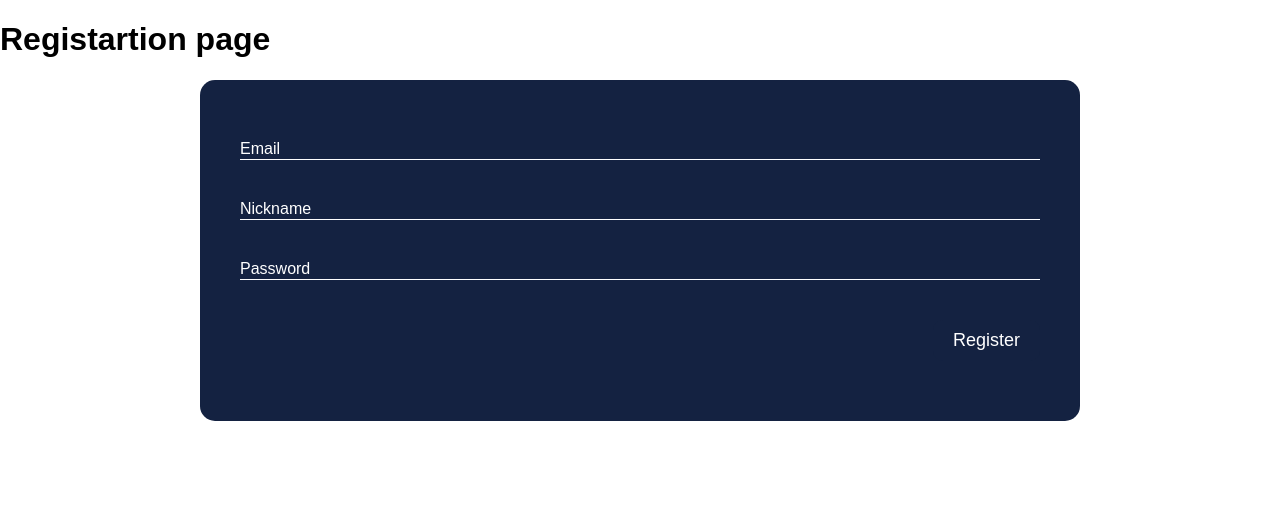
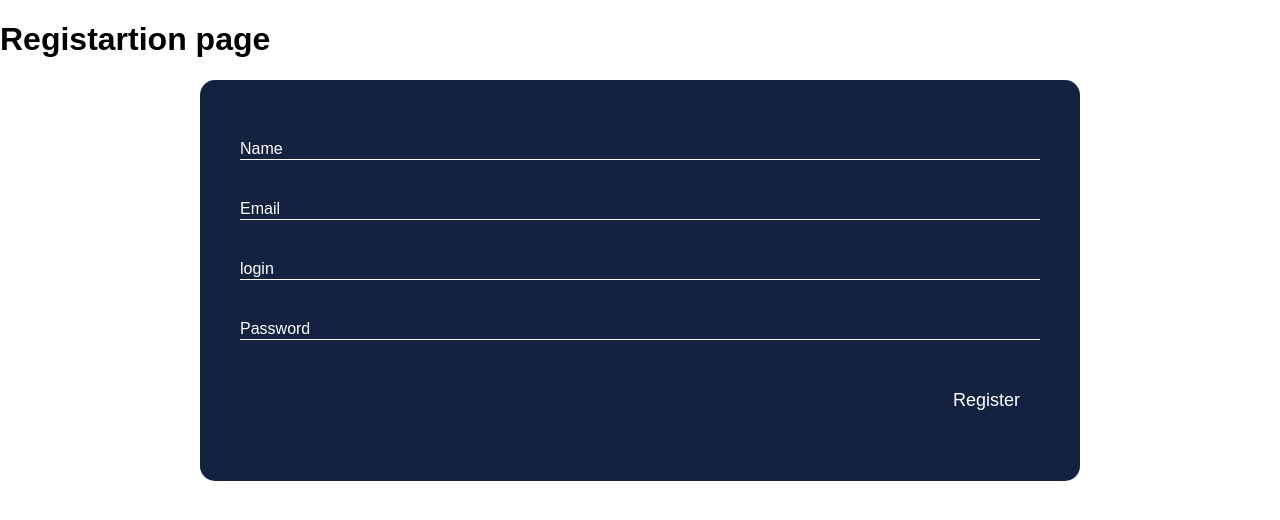
Before and after one commit to OleksandrYu/HackathonTestTask, a React (Create React App) app in the folder frontend/: page /registration in a window 1280 px wide. Shown: the top 520 px of the page. Built offline with nearby package versions, Linux system fonts and the light colour scheme.

Commit message:
fixing registration form

```diff
--- a/frontend/src/components/RegistrationForm/RegistrationForm.js
+++ b/frontend/src/components/RegistrationForm/RegistrationForm.js
@@ -1,4 +1,5 @@
 import React, { useState } from "react";
+import { redirect, Form } from "react-router-dom";
 
 import classes from "./RegistrationForm.module.css";
 
@@ -7,33 +8,64 @@ import Button from "../../ui/Button";
 
 const RegistrationForm = () => {
   const [email, setEmail] = useState("");
-  const [nickname, setNickname] = useState("");
+  const [login, setLogin] = useState("");
+  const [name, setName] = useState("");
   const [password, setPassword] = useState("");
 
-  const formSubmitHandler = async (event) => {
-    event.target.preventDefault();
+  // const formSubmitHandler = async (event) => {
+  //   event.preventDefault();
 
-    const user = {
-      email: email,
-      nickname: nickname,
-      password: password,
-    };
+  //   const user = {
+  //     email: email,
+  //     login: login,
+  //     password: password,
+  //     name: name,
+  //   };
 
-    const result = await fetch(`/api/registration`, {
-      method: "POST",
-      body: JSON.stringify(user),
-    });
-  };
+  //   console.log(user);
+
+  //   const result = await fetch(`http://localhost:3001/api/register`, {
+  //     method: "POST",
+  //     body: JSON.stringify(user),
+  //     headers: {
+  //       "Content-Type": "application/json",
+  //     },
+  //   })
+  //     .then((data) => data.json())
+  //     .catch((error) => {
+  //       console.error(error);
+  //     });
+
+  //   localStorage.setItem("token", result.token);
+  //   return redirect("/");
+  // };
 
   return (
-    <form className={classes.form} onSubmit={formSubmitHandler}>
-      <Input placeholder="Email" onChange={(value) => setEmail(value)} />
-      <Input placeholder="Nickname" onChange={(value) => setNickname(value)} />
-      <Input placeholder="Password" onChange={(value) => setPassword(value)} />
+    <Form className={classes.form} method="post">
+      <Input
+        placeholder="Name"
+        onChange={(value) => setName(value)}
+        name="name"
+      />
+      <Input
+        placeholder="Email"
+        onChange={(value) => setEmail(value)}
+        name="email"
+      />
+      <Input
+        placeholder="login"
+        onChange={(value) => setLogin(value)}
+        name="login"
+      />
+      <Input
+        placeholder="Password"
+        onChange={(value) => setPassword(value)}
+        name="password"
+      />
       <div className={classes.actions}>
         <Button type="submit">Register</Button>
       </div>
-    </form>
+    </Form>
   );
 };
 
```
